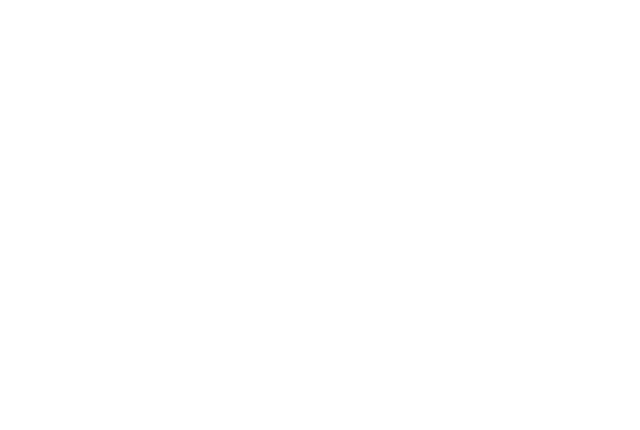
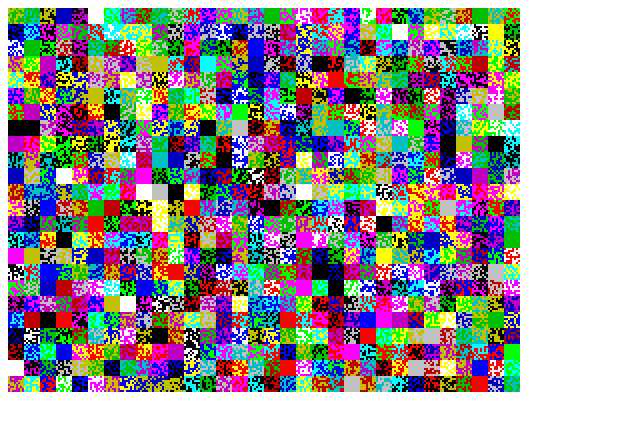
Before and after one commit to jonrandy/zxscreen, a plain HTML site: page poc.html in a window 1280 px wide. Shown: the whole page, without its empty margins (0-640 px from the left). Drawn offline with Linux system fonts and the light colour scheme.

Commit message:
Fixes generated CSS error

```diff
--- a/js/zxbox.js
+++ b/js/zxbox.js
@@ -70,7 +70,6 @@ function insertElements(screen, c = CLASS) {
 
 	scr.className = c.screen
 	scr.style.setProperty(PIXEL_SIZE_VARNAME, screen.pixelSize + 'px')
-	// TODO - sort out weird problem with pixel-size CSS not inheriting
 
 	for (let char=0; char<32*24; char++) {
 		h += `<div class="${c.char} i0 p7 b">`
@@ -88,9 +87,9 @@ function insertElements(screen, c = CLASS) {
 
 function buildCSS(c = CLASS) {
 	let css = `
-		.${c.screen} * { box-sizing: border-box }
+		.${c.screen} * { box-sizing: border-box; }
 		.${c.screen} { font-size: 0; width: calc(var(${PIXEL_SIZE_VARNAME}) * 8 * 32); }
-		.${c.char} { width: calc(var(${PIXEL_SIZE_VARNAME}) * 8); height: calc(var(${PIXEL_SIZE_VARNAME}) * 8); display: inline-block; },
+		.${c.char} { width: calc(var(${PIXEL_SIZE_VARNAME}) * 8); height: calc(var(${PIXEL_SIZE_VARNAME}) * 8); display: inline-block; }
 		.${c.char} ${BIT_ELEMENTS[0]}, .${c.char} ${BIT_ELEMENTS[1]} {
 			height: var(${PIXEL_SIZE_VARNAME});
 			width: var(${PIXEL_SIZE_VARNAME});
--- a/poc.html
+++ b/poc.html
@@ -6,123 +6,9 @@
   <meta name="viewport" content="width=device-width">
   <title>ZXBox</title>
   <style>
-      #scrs {
-      --pixel-size:2px;
-}
-    .scr * {
-      box-sizing:border-box;
-    }
-    .scr {
-      --pixel-size:2px;
-      font-size:0;
-      width: calc(var(--pixel-size) * 8*32);
-    }
-    .char {
-      width:calc(var(--pixel-size) * 8);
-      height: calc(var(--pixel-size) * 8);
-      display:inline-block;
-    }
-    .char u, .char s {
-      height: var(--pixel-size);
-      width: var(--pixel-size);
-      display:inline-block;
-    }
-    .char s {
-      border-left:  var(--pixel-size) solid;
-      width:  var(--pixel-size) ;
-    }
-
-    .p0 {
-      background:#000;
-    }
-    .p1 {
-      background:#0000c0;
-    }
-    .p2 {
-      background:#c00000;
-    }
-    .p3 {
-      background:#c000c0;
-    }
-    .p4 {
-      background:#00c000;
-    }
-    .p5 {
-      background:#00c0c0;
-    }
-    .p6 {
-      background:#c0c000;
-    }
-    .p7 {
-      background:#c0c0c0;
-    }
-    .b.p1 {
-      background:#0000ff;
-    }
-    .b.p2 {
-      background:#ff0000;
-    }
-    .b.p3 {
-      background:#ff00ff;
-    }
-    .b.p4 {
-      background:#00ff00;
-    }
-    .b.p5 {
-      background:#00ffff;
-    }
-    .b.p6 {
-      background:#ffff00;
-    }
-    .b.p7 {
-      background:#ffffff;
-    }
-
-    .i0 {
-      color:#000;
-    }
-    .i1 {
-      color:#0000c0;
-    }
-    .i2 {
-      color:#c00000;
-    }
-    .i3 {
-      color:#c000c0;
-    }
-    .i4 {
-      color:#00c000;
-    }
-    .i5 {
-      color:#00c0c0;
-    }
-    .i6 {
-      color:#c0c000;
-    }
-    .i7 {
-      color:#c0c0c0;
-    }
-    .b.i1 {
-      color:#0000ff;
-    }
-    .b.i2 {
-      color:#ff0000;
-    }
-    .b.i3 {
-      color:#ff00ff;
-    }
-    .b.i4 {
-      color:#00ff00;
-    }
-    .b.i5 {
-      color:#00ffff;
-    }
-    .b.i6 {
-      color:#ffff00;
-    }
-    .b.i7 {
-      color:#ffffff;
-    }
+      #scr {
+        --pixel-size:2px;
+      }
   </style>
 </head>
 <body>
@@ -138,7 +24,7 @@
 
     const byteToHTML = byte => byte.toString(2).padStart(8,0).replace(/0|1/g, m=>['<u></u>','<s></s>'][+m])
 
-    let scr = document.getElementById('scr')
+    let scr = document.querySelector('.zxb_scr')
 
     function drw() {
       let h = '', p, i
@@ -146,7 +32,7 @@
         p = ~~(Math.random()*8)
         i = ~~(Math.random()*8)
         b = (Math.random() > .5) ? 'b' : ''
-        h += `<div class="char i${i} p${p} ${b}">`
+        h += `<div class="c i${i} p${p} ${b}">`
         for (let j=0; j<8; j++) {
           h += '<b>' + byteToHTML(0) + '</b>'
         }
@@ -158,7 +44,7 @@
     drw()
 
     let bytes = [...document.getElementsByTagName('b')]
-    let chars = [...document.getElementsByClassName('char')]
+    let chars = [...document.getElementsByClassName('c')]
 
     let byte
 
```
